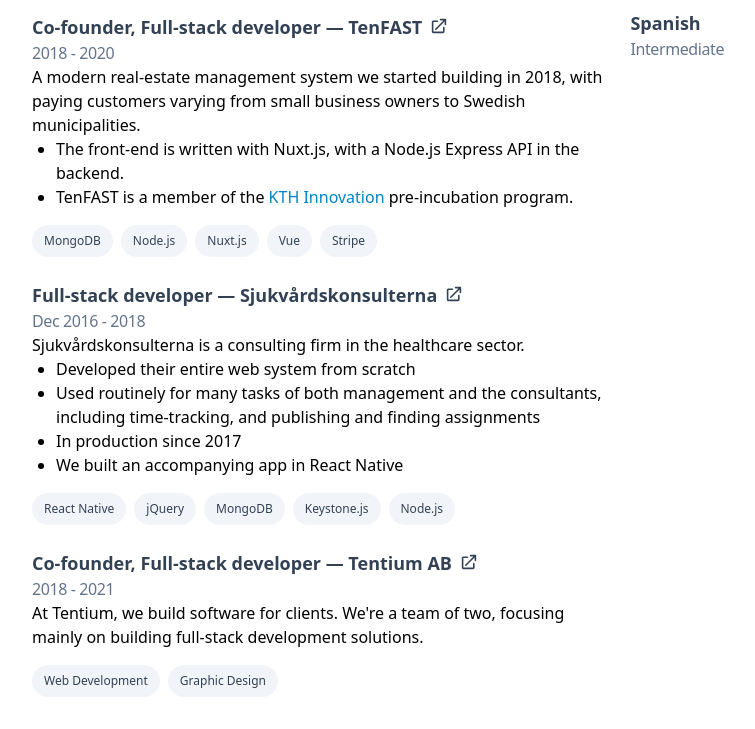
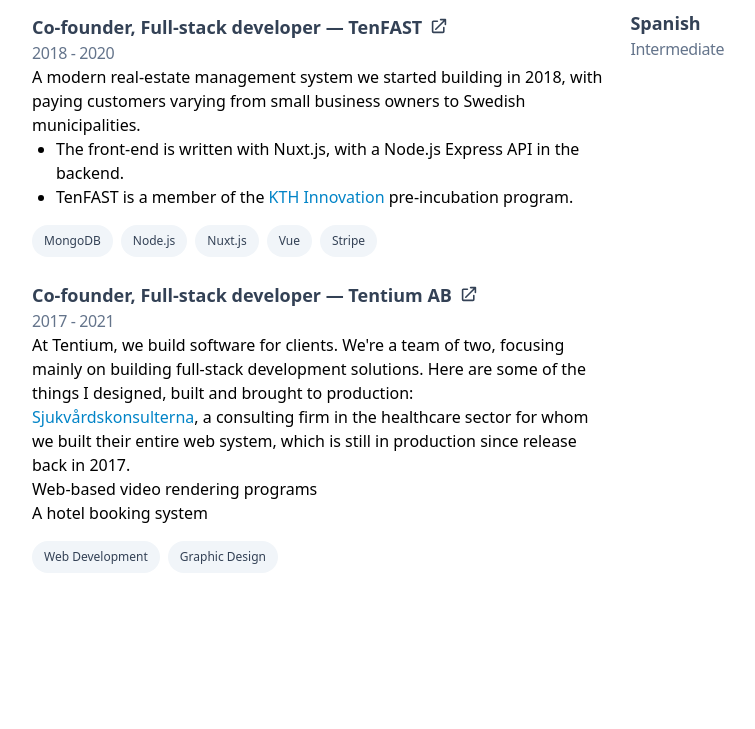
Before and after one commit to FOLLGAD/follgad.github.io, a Gatsby site: page /resume in a window 1280 px wide. Shown: the part 1264-1993 px from the top of the page, without its empty margins (112-867 px from the left). After the commit the page ends 1869 px from the top, so only its background shows below. Built offline with nearby package versions, Linux system fonts and the light colour scheme; Gatsby itself is replaced by a stand-in of ours; some icons are missing.

Commit message:
move some things into tentium

```diff
--- a/src/pages/resume.js
+++ b/src/pages/resume.js
@@ -156,68 +156,36 @@
             </Sublist>
           </Experience>
           <Experience
-            mainTitle="Full-stack developer — Sjukvårdskonsulterna"
-            link="https://sjukvardskonsulterna.se"
-            from="Dec 2016"
-            to="2018"
-            tags={[
-              "React Native",
-              "jQuery",
-              "MongoDB",
-              "Keystone.js",
-              "Node.js",
-            ]}
-          >
-            <p>
-              Sjukvårdskonsulterna is a consulting firm in the healthcare
-              sector.
-            </p>
-            <Sublist>
-              <SublistItem>
-                Developed their entire web system from scratch
-              </SublistItem>
-              <SublistItem>
-                Used routinely for many tasks of both management and the
-                consultants, including time-tracking, and publishing and finding
-                assignments
-              </SublistItem>
-              <SublistItem>In production since 2017</SublistItem>
-              <SublistItem>
-                We built an accompanying app in React Native
-              </SublistItem>
-            </Sublist>
-          </Experience>
-          <Experience
             mainTitle="Co-founder, Full-stack developer — Tentium AB"
             link="https://tentium.se"
-            from="2018"
+            from="2017"
             to="2021"
             tags={["Web Development", "Graphic Design"]}
           >
             <p>
               At Tentium, we build software for clients. We're a team of two,
-              focusing mainly on building full-stack development solutions.
+              focusing mainly on building full-stack development solutions. Here
+              are some of the things I designed, built and brought to
+              production:
+              <ul>
+                <li>
+                  <a
+                    className="text-blue-600"
+                    href="https://sjukvardskonsulterna.se/"
+                    target="_blank"
+                    rel="noreferrer"
+                  >
+                    Sjukvårdskonsulterna
+                  </a>
+                  , a consulting firm in the healthcare sector for whom we built
+                  their entire web system, which is still in production since
+                  release back in 2017.
+                </li>
+                <li>Web-based video rendering programs</li>
+                <li>A hotel booking system</li>
+              </ul>
             </p>
           </Experience>
-          {/* <Experience */}
-          {/*   mainTitle="Inventory Management Tool for ABB" */}
-          {/*   from="Spring 2017" */}
-          {/*   to="Spring 2017" */}
-          {/*   tags={["React Native", "Vue.js"]} */}
-          {/* > */}
-          {/*   <p> */}
-          {/*     This app was developed as a project for high-school. The app */}
-          {/*     connected to a Node API and a database, to allow quick lookup of */}
-          {/*     inventory items, in order to facilitate inventory management at */}
-          {/*     ABB. */}
-          {/*   </p> */}
-          {/*   <Sublist> */}
-          {/*     <SublistItem>The app was written with React Native</SublistItem> */}
-          {/*     <SublistItem> */}
-          {/*       Presented a working prototype for the president of ABB Sweden */}
-          {/*     </SublistItem> */}
-          {/*   </Sublist> */}
-          {/* </Experience> */}
         </ExperienceList>
       </div>
       <div className="flex-1 px-2">
```
